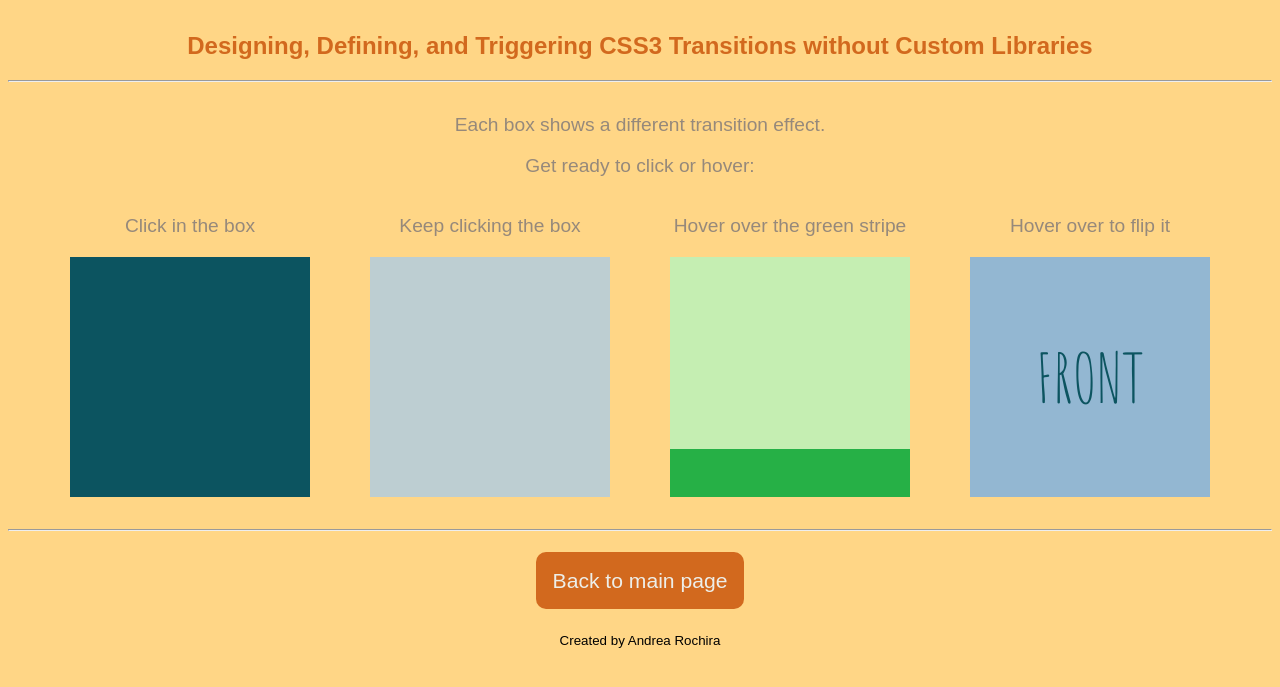
After one commit to Rochira-Andrea/Rochira-Andrea.github.io, a PHP site: page /CIT261/topic11.html in a window 1280 px wide. The commit adds this page. Shown: the top 687 px of the page. Run offline with PHP 8.4, Linux system fonts and the light colour scheme.

Commit message:
Topic #13 e #11

```diff
--- a/CIT261/CIT261.html
+++ b/CIT261/CIT261.html
@@ -17,6 +17,7 @@
         <p><a href="topic7.html">Topic #7: Manipulating CSS Class Properties Using JavaScript</a></p>
         <p><a href="topic8.html">Topic #8: CSS3 Transitions and Animations and triggering them with JavaScript</a></p>
         <p><a href="topic10.html">Topic #10: HTML5 Tags for Video, Audio, and Canvas</a></p>
+        <p><a href="topic11.html">Topic #11: Designing, Defining, and Triggering CSS3 Transitions without Custom Libraries</a></p>
         <p><a href="topic12.html">Topic #12: Designing, Defining, and Triggering CSS3 Transforms without Custom Libraries</a></p>
         <p><a href="topic13.html">Topic #13: Designing, Defining, and Triggering CSS3 Animations without Custom Libraries</a></p>
 
--- /dev/null
+++ b/CIT261/css/topic11.css
@@ -0,0 +1,170 @@
+main{
+    margin: 2em 2em;
+}
+
+h2{
+    text-align: center;
+    padding-top: .5em;
+}
+
+h3{
+    color: #628395;
+    font-size: 1.35em;
+}
+
+p{
+    color: #96897b;
+    font-size: 1.2em;
+    text-align: center;
+}
+
+.flexy{
+    display: flex;
+    flex-flow: row wrap;
+    justify-content: space-around;
+    align-items: start;
+}
+
+.flexy2{
+    display: flex;
+    flex-flow: column nowrap;
+    align-items: center;
+    justify-items: center;
+}
+
+.flexy2 p{
+    margin-top: 1em;
+}
+
+.container {
+    height: 15em;
+    width: 15em;
+    background-color: #93b7d2;
+    margin: 0 .5em;
+}
+
+/* BOX #1 */
+.curtain {
+    width: 15em;
+    height: 15em;
+    overflow: hidden;
+}
+
+.curtain__wrapper {
+    width: 15em;
+    height: 15em;
+}
+
+.curtain__panel {
+    background: #0c5460;
+    width: 15em;
+    height: 50%;
+    float: left;
+    position: relative;
+    z-index: 2;
+}
+
+.curtain__prize {
+    position: absolute;
+    z-index: 1;
+    width: 15em;
+    height: 15em;
+    display: flex;
+    flex-flow: row nowrap;
+    justify-content: center;
+    align-items: center;
+}
+
+.curtain__prize p{
+    font-size: 1.75em;
+    font-family: 'Amatic SC', cursive;
+    color: #0c5460;
+    line-height: 2;
+}
+
+input[type=checkbox] {
+    position: absolute;
+    cursor: pointer;
+    width: 21.5em;
+    height: 21.5em;
+    z-index: 5;
+    opacity: 0;
+}
+
+input[type=checkbox]:checked ~ div.curtain__panel--top {
+    -webkit-transform: translateY(0);
+    transform: translateY(0);
+}
+
+input[type=checkbox]:checked ~ div.curtain__panel--bottom {
+    -webkit-transform: translateY(0);
+    transform: translateY(0);
+}
+
+/* WHEN THE CHECKBOX IS CLEARED, MOVE THE LEFT CURTAIN TO THE TOP */
+.curtain__panel--top {
+    -webkit-transform: translateY(-100%);
+    transform: translateY(-100%);
+}
+
+/* WHEN THE CHECKBOX IS CLEARED, MOVE THE RIGHT CURTAIN TO THE BOTTOM */
+.curtain__panel--bottom {
+    -webkit-transform: translateY(100%);
+    transform: translateY(100%);
+}
+
+
+/* BOX #2 */
+#box2{
+    cursor: pointer;
+    background: #bdced2;
+}
+
+/* BOX #3 */
+#box3{
+    box-sizing: border-box;
+    display: flex;
+    flex-flow: row nowrap;
+    align-items: flex-end;
+    background: #C5EEB2;
+}
+
+.spike{
+    height: 20%;
+    width: 20%;
+    background: #26b046;
+    cursor: pointer;
+}
+
+
+/* BOX #4 */
+#box4{
+    position: relative;
+    transform-style: preserve-3d;
+    perspective: 700px;
+    background: none;
+}
+
+.front, .back{
+    position: absolute;
+    top: 0;
+    left: 0;
+    width: 100%;
+    height: 100%;
+    background-color: #93b7d2;
+    backface-visibility: hidden;
+    font-family: 'Amatic SC', cursive;
+    font-size: 3.5em;
+    display: flex;
+    flex-flow: row;
+    justify-content: center;
+    align-items: center;
+}
+
+.front p, .back p{
+    color: #0c5460;
+}
+
+.back{
+    transform: rotateY(180deg);
+}
--- a/CIT261/css/topic8.css
+++ b/CIT261/css/topic8.css
@@ -20,14 +20,15 @@ p{
 
 .flexy{
     display: flex;
-    justify-content: space-evenly;
-    align-items: start;
+    flex-flow: row wrap;
+    justify-content: space-around;
 }
 
 .container {
     height: 15em;
     width: 15em;
     background-color: #93b7d2;
+    margin-top: .5em ;
 }
 
 .container-one, .container-two, .container-three {
@@ -39,6 +40,7 @@ p{
 .container-four{
     height: 25em;
     width: 25em;
+    background: #ffffff;
 }
 
 /* Animation in the first square */
--- /dev/null
+++ b/CIT261/js/topic11.js
@@ -0,0 +1,60 @@
+
+// target the first container
+let checkBox = document.getElementById('checkBox');
+
+// target the div containers (curtains)
+let panels = document.querySelectorAll('.curtain__panel');
+
+checkBox.addEventListener('click',function () {
+
+    // loop through the div containers (curtains) and apply the transition properties
+    for(let i =0; i < panels.length; i++) {
+        panels[i].style.transition = "all 1s ease-out";
+    }
+});
+
+// target the second container
+let colorBox = document.getElementById('box2');
+
+// create an array of colors to loop through at every click
+let colors = ["#037E36","#F6AE2D","#F6511D","#00A8E8","#D7263D","#003459"];
+
+// set a counter as a starting index value
+let i = 0;
+
+// add an event listener to collect any user click and change color
+colorBox.addEventListener('click', function(){
+
+    // check if the counter is lower than the array length and increase or reset it accordingly
+    if (i < colors.length){
+        // transition from a background color to the next in the array
+        colorBox.style.cssText = "background:" + colors[i] + "; transition: background 1.5s linear";
+        i++;
+    } else {
+        i = 0;
+        colorBox.style.cssText = "background:" + colors[i] + "; transition: background 1.5s linear";
+        i++;
+    }
+});
+
+// control transitions in the third container
+// transition to 100% height
+function spike(elem){
+    elem.style.cssText = "height: 100%; transition: height .5s linear";
+}
+// transition back to 20% height
+function back(elem){
+    elem.style.cssText = "height: 20%; transition: height .5s linear";
+}
+
+// control transitions in the fourth container
+
+let flip = document.getElementById('box4');
+
+flip.addEventListener('mouseover', function(){
+    flip.style.cssText = "transform: rotateY(180deg); transition: all 1s linear";
+});
+
+flip.addEventListener('mouseleave',function(){
+    flip.style.cssText = "transform: none; transition: all 1s linear";
+});
--- a/CIT261/js/topic8.js
+++ b/CIT261/js/topic8.js
@@ -17,14 +17,14 @@ let morph_2 = document.getElementById('morph-2');
 
 // add an event listener to trigger the transition
 morph_2.addEventListener('mouseover', function(){
-    morph_2.style.cssText = "border-radius: 0; background-color: white; transform: rotate(90deg)";
-    morph_2.style.transition = "border-radius 1.5s linear, background-color 1.5s linear, transform 1.5s linear 1.5s";
+    morph_2.style.cssText = "border-radius: 0; background-color: white; transform: rotate(180deg)";
+    morph_2.style.transition = "border-radius 1s linear, background-color 1s linear, transform 1s linear";
 });
 
 // add an event listener to stop the transition
 morph_2.addEventListener('mouseout', function(){
     morph_2.style.cssText = "height: 5em; width: 5em; background-color: #0c5460; border-radius: 50%";
-    morph_2.style.transition = "border-radius 1.5s linear, background-color 1.5s linear, transform 1.5s linear 1.5s";
+    morph_2.style.transition = "border-radius 1s linear, background-color 1s linear, transform 1s linear";
 });
 
 
--- /dev/null
+++ b/CIT261/topic11.html
@@ -0,0 +1,74 @@
+<!DOCTYPE html>
+<html lang="en">
+<head>
+    <meta charset="UTF-8">
+    <link rel="stylesheet" type="text/css" href="css/global_style.css">
+    <link rel="stylesheet" type="text/css" href="css/topic11.css">
+    <link href="https://fonts.googleapis.com/css?family=Amatic+SC&display=swap" rel="stylesheet">
+    <title>CIT261 | Topic #11</title>
+</head>
+<body>
+
+    <header>
+        <h2 id="header">Designing, Defining, and Triggering CSS3 Transitions without Custom Libraries</h2>
+        <hr>
+    </header>
+
+    <main>
+
+        <p>Each box shows a different transition effect.</p>
+        <p>Get ready to click or hover:</p>
+
+        <div class="flexy">
+
+            <div class="flexy2">
+                <p>Click in the box</p>
+                <div id="box1" class="container">
+                    <div class="curtain">
+                        <div class="curtain__wrapper">
+                            <input type="checkbox" checked id="checkBox">
+                            <div class="curtain__panel curtain__panel--top"></div>
+                            <div class="curtain__prize"><p>All life is an experiment. The more experiments you make the better. (R. W. Emerson)</p></div>
+                            <div class="curtain__panel curtain__panel--bottom"></div>
+                        </div>
+                    </div>
+                </div>
+            </div>
+
+            <div class="flexy2">
+                <p>Keep clicking the box</p>
+                <div id="box2" class="container"></div>
+            </div>
+
+            <div class="flexy2">
+                <p>Hover over the green stripe</p>
+                <div id="box3" class="container">
+                    <div class="spike" onmouseover="spike(this)" onmouseleave="back(this)"></div>
+                    <div class="spike" onmouseover="spike(this)" onmouseleave="back(this)"></div>
+                    <div class="spike" onmouseover="spike(this)" onmouseleave="back(this)"></div>
+                    <div class="spike" onmouseover="spike(this)" onmouseleave="back(this)"></div>
+                    <div class="spike" onmouseover="spike(this)" onmouseleave="back(this)"></div>
+                </div>
+            </div>
+
+            <div class="flexy2">
+                <p>Hover over to flip it</p>
+                <div id="box4" class="container flipBox">
+                    <div class="front"><p>FRONT</p></div>
+                    <div class="back"><p>BACK</p></div>
+                </div>
+            </div>
+
+        </div>
+
+    </main>
+
+    <footer>
+        <hr>
+        <p id="back"><a href="CIT261.html">Back to main page</a></p>
+        <small>Created by Andrea Rochira</small>
+    </footer>
+    <script src="js/topic11.js"></script>
+
+</body>
+</html>
```
